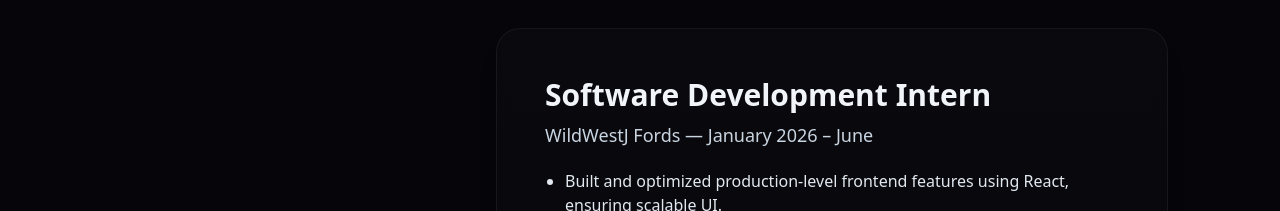
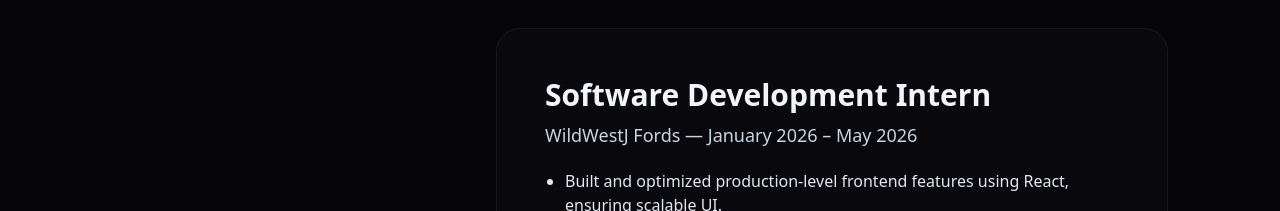
Before and after one commit to Rahul122703/rahulPortfolio, a React (Vite) app: page / in a window 1280 px wide. Shown: the part 6760-6971 px from the top of the page. Built offline with nearby package versions, Linux system fonts and the light colour scheme.

Commit message:
Fix duration formatting for WildWestJ Fords internship in Experience component

```diff
--- a/src/components/Experience.tsx
+++ b/src/components/Experience.tsx
@@ -26,7 +26,7 @@ const experiences = [
   {
     role: "Software Development Intern",
     company: "WildWestJ Fords",
-    duration: "January 2026 – June ",
+    duration: "January 2026 – May 2026 ",
     points: [
       "Built and optimized production-level frontend features using React, ensuring scalable UI.",
       "Integrated high-performance Fast APIs into the frontend application.",
```
